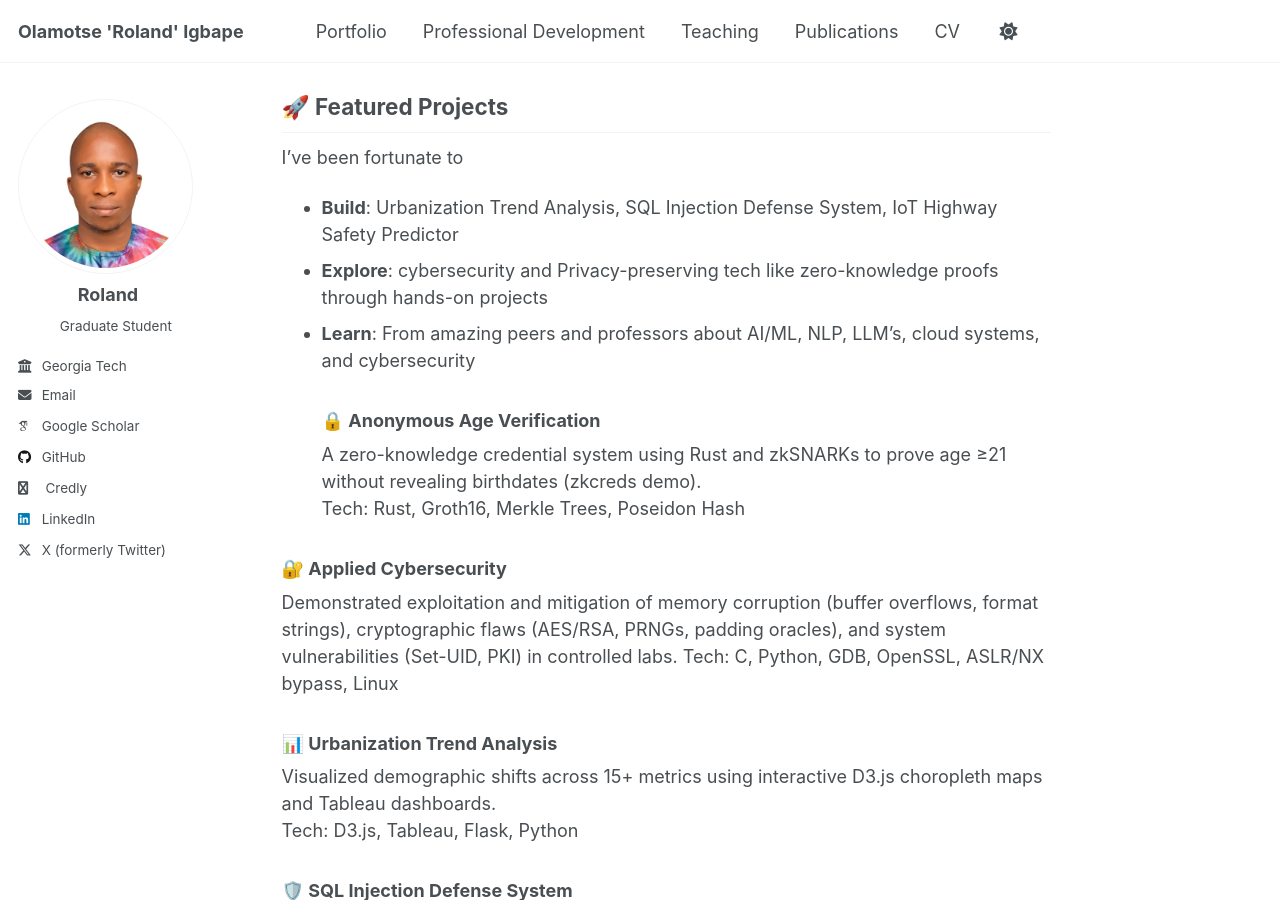
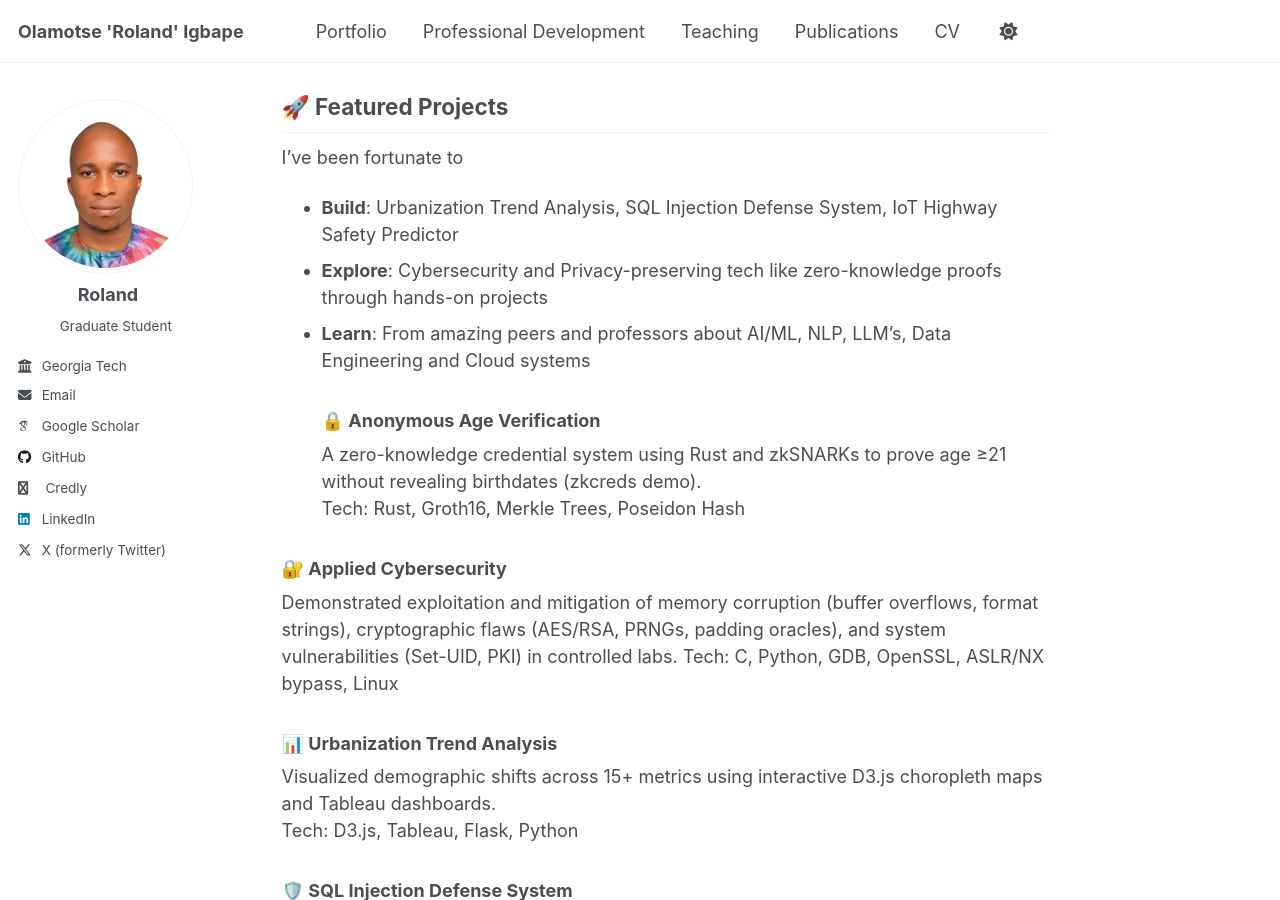
Before and after one commit to oigbape/oigbape.github.io, a Jekyll site: the page built from _pages/about.md, in a window 1280 px wide and 900 px high, scrolled down 531 px. Built offline with Jekyll 4.4.1, drawn with Linux system fonts in a browser that asks for light colours; some web fonts are replaced.

Commit message:
Update about.md

```diff
--- a/_pages/about.md
+++ b/_pages/about.md
@@ -28,8 +28,8 @@ Passionate about using technology to solve real problems such as making systems
 ## 🚀 Featured Projects
 I’ve been fortunate to
 - **Build**: Urbanization Trend Analysis, SQL Injection Defense System, IoT Highway Safety Predictor
-- **Explore**: cybersecurity and Privacy-preserving tech like zero-knowledge proofs through hands-on projects
-- **Learn**: From amazing peers and professors about AI/ML, NLP, LLM's, cloud systems, and cybersecurity
+- **Explore**: Cybersecurity and Privacy-preserving tech like zero-knowledge proofs through hands-on projects
+- **Learn**: From amazing peers and professors about AI/ML, NLP, LLM's, Data Engineering and Cloud systems
 ### 🔒 Anonymous Age Verification
 A zero-knowledge credential system using Rust and zkSNARKs to prove age ≥21 without revealing birthdates (zkcreds demo).
 Tech: Rust, Groth16, Merkle Trees, Poseidon Hash
```
